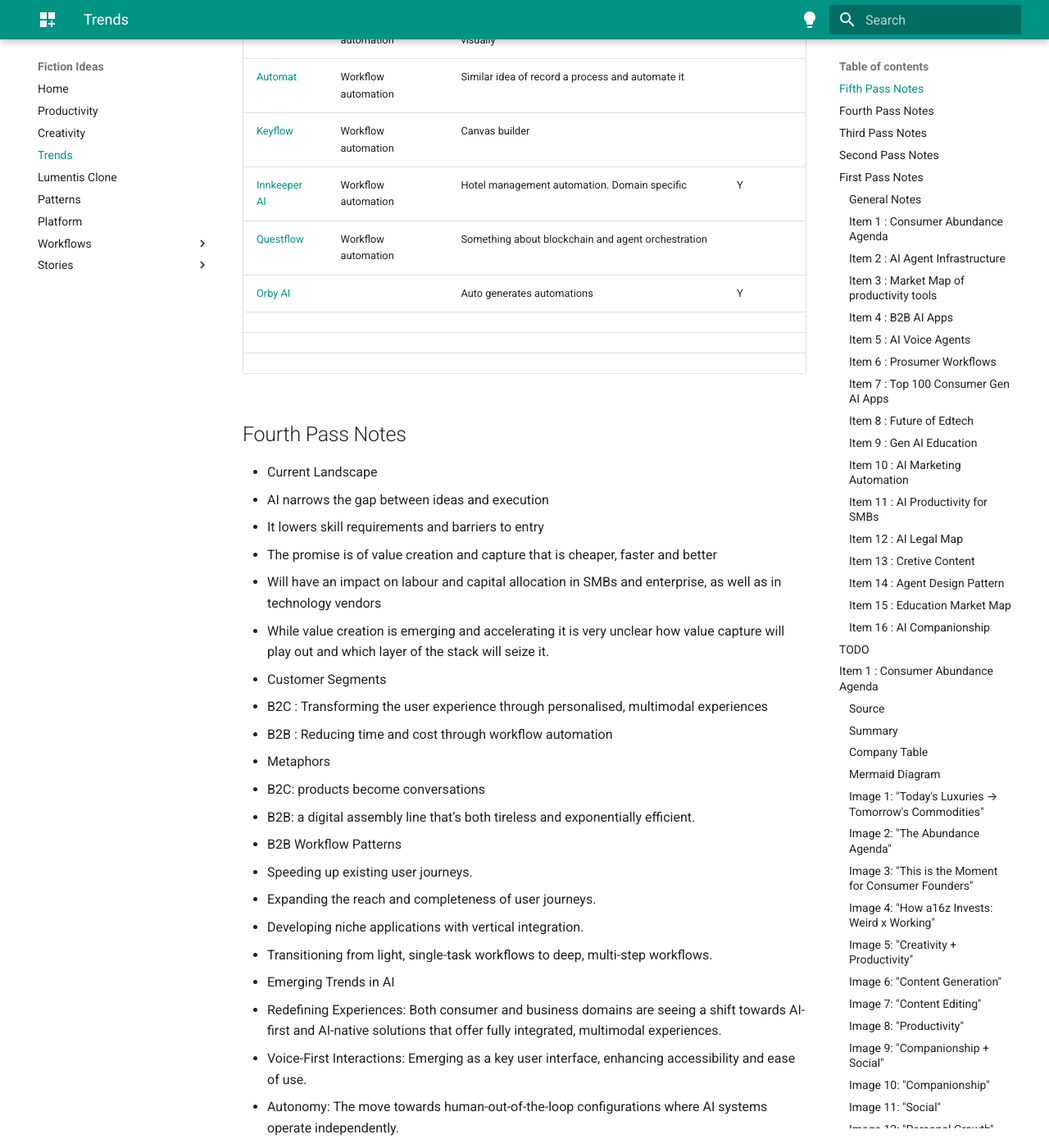
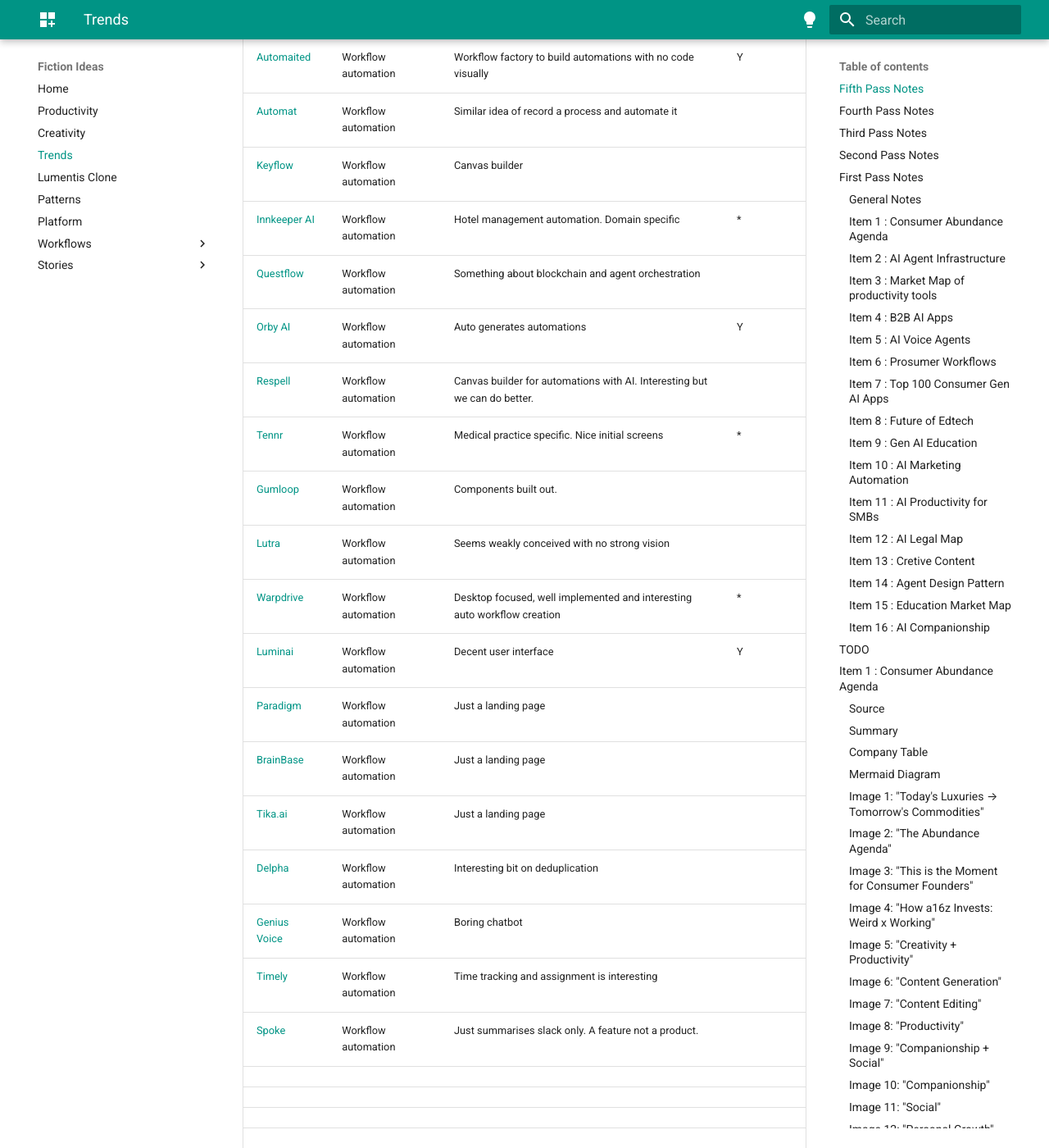
Before and after one commit to sarantium/fictionideas, an MkDocs documentation site: the page built from docs/trends.md, in a window 1280 px wide and 1400 px high, scrolled down 420 px. Shown: the whole window at 82% size. Built offline with MkDocs 1.6.1 and Material for MkDocs 9.7.7, drawn with Linux system fonts in a browser that asks for light colours; some of the changed text lies outside the part shown.

Commit message:
update: trends

```diff
--- a/docs/trends.md
+++ b/docs/trends.md
@@ -4,18 +4,38 @@
 
 Original source is here : https://x.com/omooretweets/status/1760000618557735289/photo/1
 
-| Company                                   | Category            | Notes                                                       | Star |
-| ----------------------------------------- | ------------------- | ----------------------------------------------------------- | ---- |
-| [Artisan](https://artisan.co/)            | Workflow automation | Sales                                                       |      |
-| [Automaited](https://www.automaited.com/) | Workflow automation | Workflow factory to build automations with no code visually | Y    |
-| [Automat](https://www.runautomat.com/)    | Workflow automation | Similar idea of record a process and automate it            |      |
-| [Keyflow](https://www.keyflow.space/)     | Workflow automation | Canvas builder                                              |      |
-| [Innkeeper AI](https://www.innkeeper.ai/) | Workflow automation | Hotel management automation. Domain specific                | Y    |
-| [Questflow](https://www.questflow.ai/)    | Workflow automation | Something about blockchain and agent orchestration          |      |
-| [Orby AI](https://www.orby.ai/platform)   |                     | Auto generates automations                                  | Y    |
-|                                           |                     |                                                             |      |
-|                                           |                     |                                                             |      |
-|                                           |                     |                                                             |      |
+Nice revised list of this source saving me time : https://app.dealroom.co/lists/46345
+
+| Company                                   | Category            | Notes                                                                     | Star |
+| ----------------------------------------- | ------------------- | ------------------------------------------------------------------------- | ---- |
+| [Artisan](https://artisan.co/)            | Workflow automation | Sales                                                                     |      |
+| [Automaited](https://www.automaited.com/) | Workflow automation | Workflow factory to build automations with no code visually               | Y    |
+| [Automat](https://www.runautomat.com/)    | Workflow automation | Similar idea of record a process and automate it                          |      |
+| [Keyflow](https://www.keyflow.space/)     | Workflow automation | Canvas builder                                                            |      |
+| [Innkeeper AI](https://www.innkeeper.ai/) | Workflow automation | Hotel management automation. Domain specific                              | \*   |
+| [Questflow](https://www.questflow.ai/)    | Workflow automation | Something about blockchain and agent orchestration                        |      |
+| [Orby AI](https://www.orby.ai/platform)   | Workflow automation | Auto generates automations                                                | Y    |
+| [Respell](https://www.respell.ai/)        | Workflow automation | Canvas builder for automations with AI. Interesting but we can do better. |      |
+| [Tennr](https://www.tennr.com/)           | Workflow automation | Medical practice specific. Nice initial screens                           | \*   |
+| [Gumloop](https://www.gumloop.com/)       | Workflow automation | Components built out.                                                     |      |
+| [Lutra](https://lutra.ai/)                | Workflow automation | Seems weakly conceived with no strong vision                              |      |
+| [Warpdrive](https://www.warpdrive.co/)    | Workflow automation | Desktop focused, well implemented and interesting auto workflow creation  | \*   |
+| [Luminai](https://www.luminai.com/)       | Workflow automation | Decent user interface                                                     | Y    |
+| [Paradigm](https://www.tryparadigm.ai/)   | Workflow automation | Just a landing page                                                       |      |
+| [BrainBase](https://usebrainbase.xyz/)    | Workflow automation | Just a landing page                                                       |      |
+| [Tika.ai](https://tika.ai/)               | Workflow automation | Just a landing page                                                       |      |
+| [Delpha](https://delpha.io/)              | Workflow automation | Interesting bit on deduplication                                          |      |
+| [Genius Voice](https://geniusvoice.ai/)   | Workflow automation | Boring chatbot                                                            |      |
+| [Timely](https://timelyapp.com/)          | Workflow automation | Time tracking and assignment is interesting                               |      |
+| [Spoke](https://www.spoke.ai/)            | Workflow automation | Just summarises slack only. A feature not a product.                      |      |
+|                                           |                     |                                                                           |      |
+|                                           |                     |                                                                           |      |
+|                                           |                     |                                                                           |      |
+|                                           |                     |                                                                           |      |
+|                                           |                     |                                                                           |      |
+|                                           |                     |                                                                           |      |
+|                                           |                     |                                                                           |      |
+|                                           |                     |                                                                           |      |
 
 ## Fourth Pass Notes
 
```
Also changed, not shown: docs/pattern.md (+30 -0 lines).
